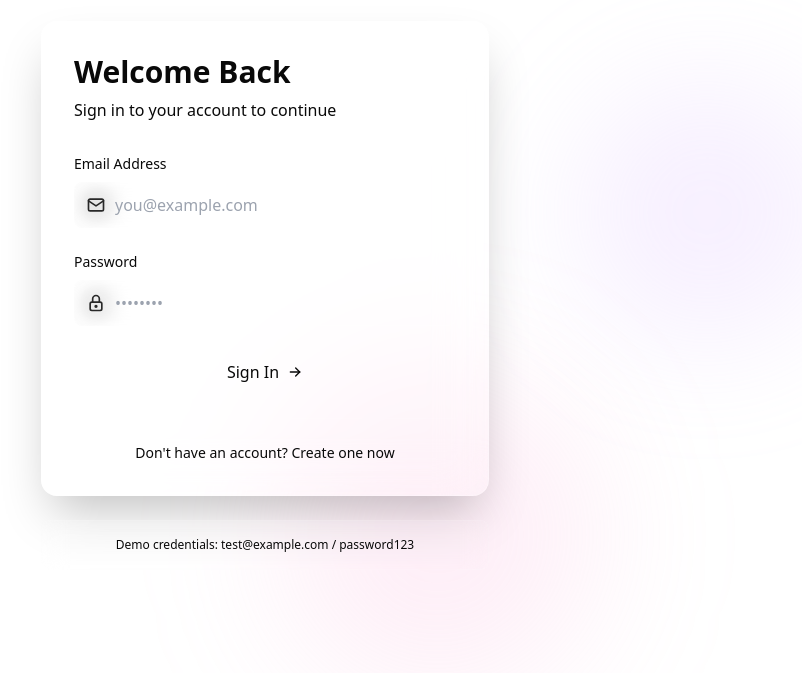
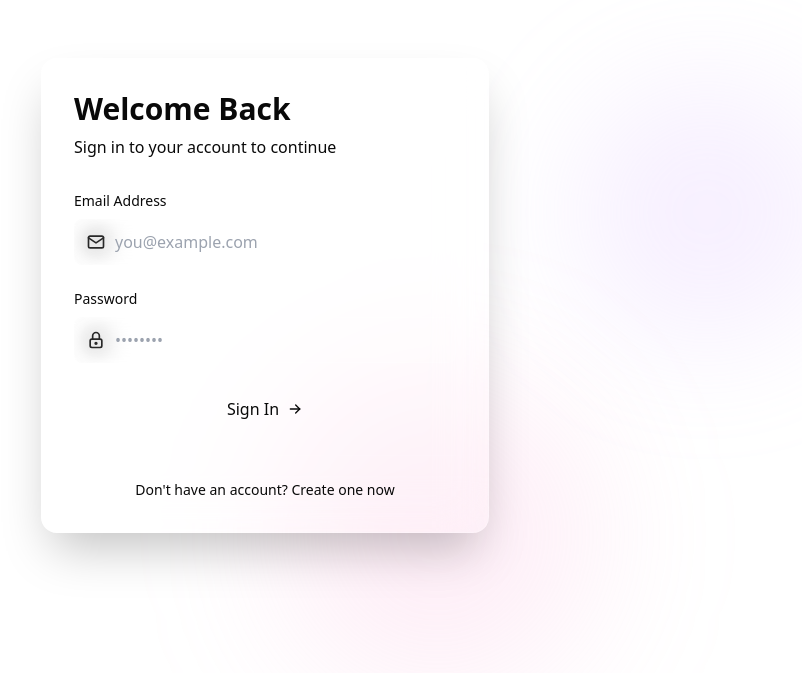
Before and after one commit to marius-patrik/reactgame, a React (Vite) app: page /login in a window 1280 px wide. Shown: the part 105-778 px from the top of the page, without its empty margins (375-1177 px from the left). Built offline with nearby package versions, Linux system fonts and the light colour scheme; no server answers.

Commit message:
fix: remove misleading demo credentials hint

```diff
--- a/src/pages/Login.tsx
+++ b/src/pages/Login.tsx
@@ -123,13 +123,6 @@ export default function Login() {
             </p>
           </div>
         </div>
-
-        {/* Info card */}
-        <div className="mt-6 p-4 backdrop-blur-md bg-white/5 dark:bg-white/5 border border-white/10 rounded-lg">
-          <p className="text-xs text-muted-foreground text-center">
-            Demo credentials: test@example.com / password123
-          </p>
-        </div>
       </div>
     </div>
   );
```
